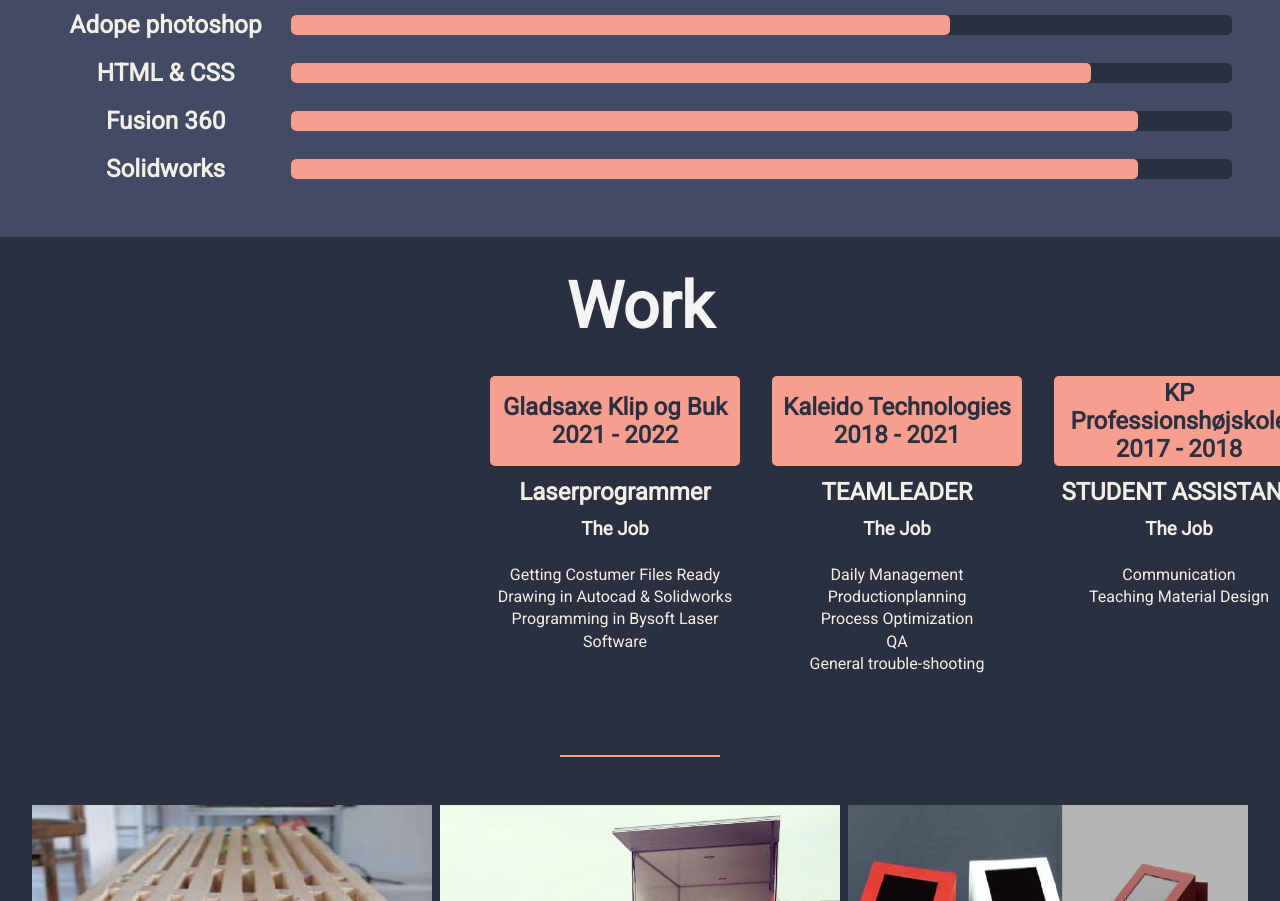
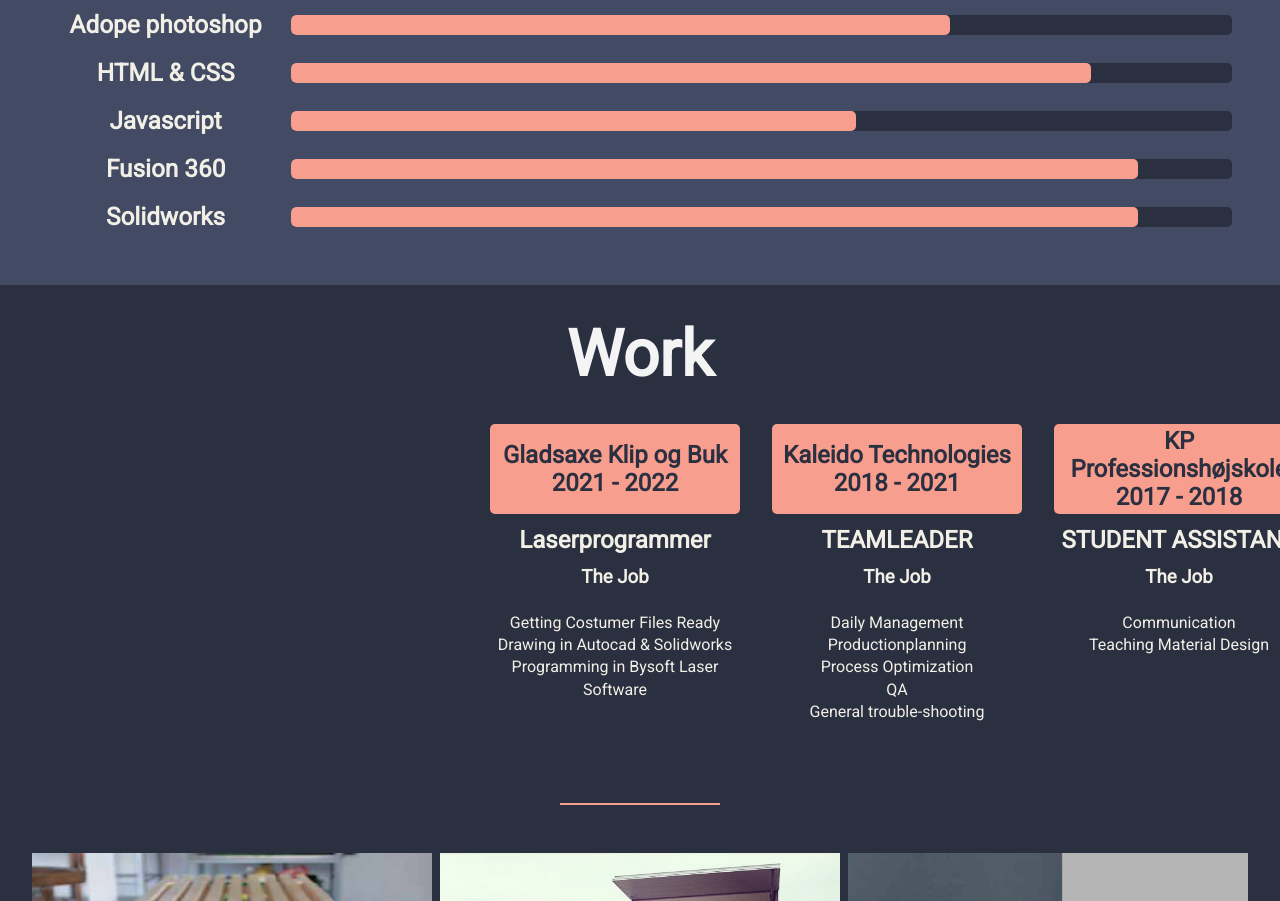
Before and after one commit to EmilWahlberg/WahlbergCV1, a website: page dist/index.html in a window 1280 px wide. Shown: the part 1986-2887 px from the top of the page. Drawn offline with nearby package versions, Linux system fonts and the light colour scheme.

Commit message:
Updated progress bar with javascript

```diff
--- a/dist/index.html
+++ b/dist/index.html
@@ -107,6 +107,11 @@
             <h3 class="px-1">HTML & CSS</h3>
             <div class="progress" >
               <div class="progress" style="width: 85%; background: #f89e8fff;"></div>
+            </div>
+
+            <h3 class="px-1">Javascript</h3>
+            <div class="progress" >
+              <div class="progress" style="width: 60%; background: #f89e8fff;"></div>
             </div>
 
             <h3 class="px-1">Fusion 360</h3>
```
